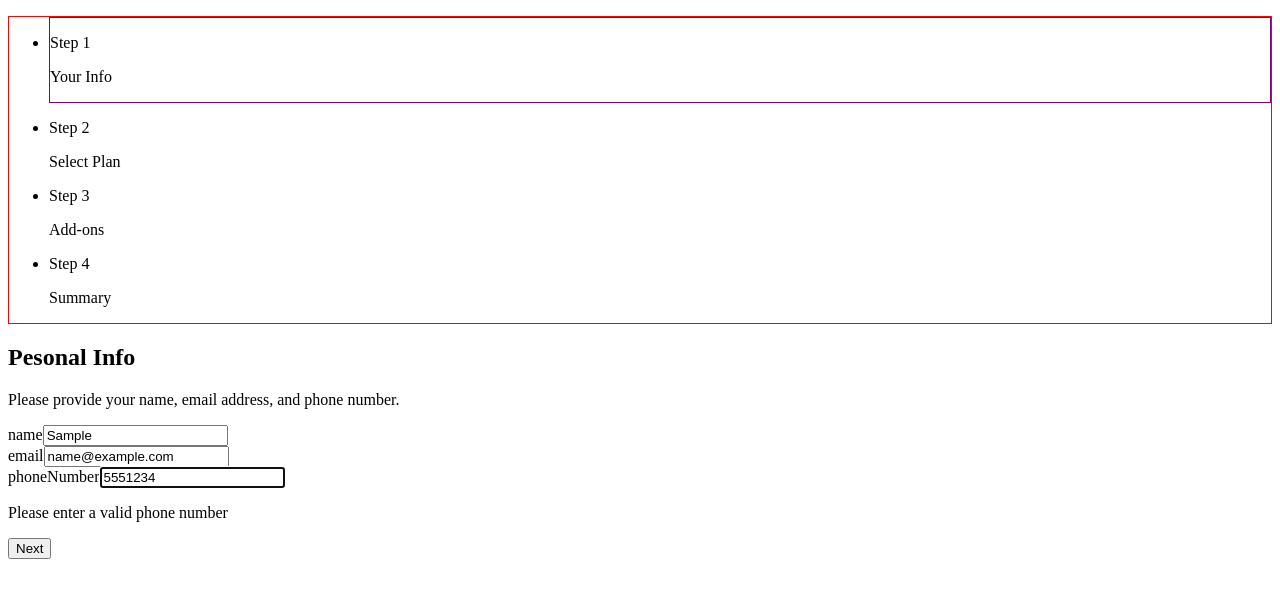
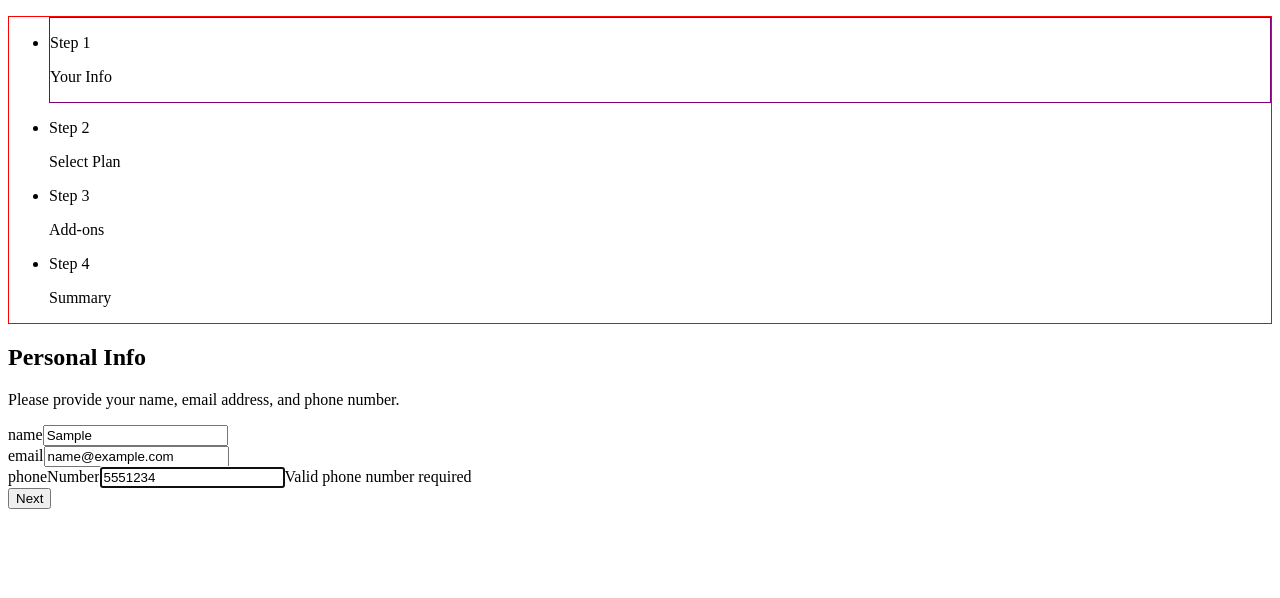
Before and after one commit to JorgeAMendoza/multi-step-form, a React (Vite) app: page / in a window 1280 px wide. Both pictures are taken after typing "Sample", "name@example.com", "5551234" into the empty fields and a click on the button "Next". Shown: the top 598 px of the page. Built offline with nearby package versions, Linux system fonts and the light colour scheme.

Commit message:
adjust componnets to have the proper test name and messages/

```diff
--- a/src/components/Form/PersonalSection/PersonalSection.tsx
+++ b/src/components/Form/PersonalSection/PersonalSection.tsx
@@ -44,8 +44,8 @@ const PersonalInfo = () => {
   }
 
   return (
-    <div>
-      <h2>Pesonal Info</h2>
+    <section data-testid="personalInfo">
+      <h2>Personal Info</h2>
       <p>Please provide your name, email address, and phone number.</p>
 
       <form onSubmit={handleSubmit(onSubmit)}>
@@ -67,7 +67,7 @@ const PersonalInfo = () => {
             required: { value: true, message: 'This field is required' },
             pattern: {
               value: /^[\w-.]+@([\w-]+\.)+[\w-]{2,4}$/,
-              message: 'Please enter a valid email address',
+              message: 'Valid email required',
             },
           }}
         />
@@ -80,13 +80,15 @@ const PersonalInfo = () => {
             required: { value: true, message: 'This field is required' },
             pattern: {
               value: /^(\+\d{1,2}\s?)?\(?\d{3}\)?[\s.-]?\d{3}[\s.-]?\d{4}$/,
-              message: 'Please enter a valid phone number',
+              message: 'Valid phone number required',
             },
           }}
         />
-        <button type="submit">Next</button>
+        <button type="submit" data-testid="nextButton">
+          Next
+        </button>
       </form>
-    </div>
+    </section>
   )
 }
 
--- a/src/components/Form/PlanSection/PlanSection.tsx
+++ b/src/components/Form/PlanSection/PlanSection.tsx
@@ -77,6 +77,7 @@ const PlanSection = () => {
               dispatch(updatePlan(getValues('plan'), getValues('subscription')))
               dispatch(updateStep('personalInfo'))
             }}
+            data-testid="previousButton"
           >
             Go Back
           </button>
--- a/src/components/FormInput/TextInput.tsx
+++ b/src/components/FormInput/TextInput.tsx
@@ -10,7 +10,7 @@ const TextInput = (props: TextInputProps) => {
   const { field, fieldState } = useController(props)
 
   return (
-    <div>
+    <div data-testid={`${props.name}Input`}>
       <div>
         <label>
           {props.name}
@@ -22,11 +22,11 @@ const TextInput = (props: TextInputProps) => {
         </label>
 
         {fieldState.isTouched && fieldState.invalid ? (
-          <p>
+          <span>
             {fieldState.error?.message
               ? fieldState.error.message
               : 'Invalid input'}
-          </p>
+          </span>
         ) : null}
       </div>
     </div>
--- a/src/components/FormStep/FormStep.tsx
+++ b/src/components/FormStep/FormStep.tsx
@@ -4,7 +4,7 @@ import style from './form-step.module.css'
 const FormStep = () => {
   const { step } = useAppSelector((state) => state.form)
   return (
-    <div>
+    <div data-testid="formSteps">
       <ul className={style.stepList}>
         <li data-active={step === 'personalInfo' ? 'true' : 'false'}>
           <p>Step 1</p>
```
